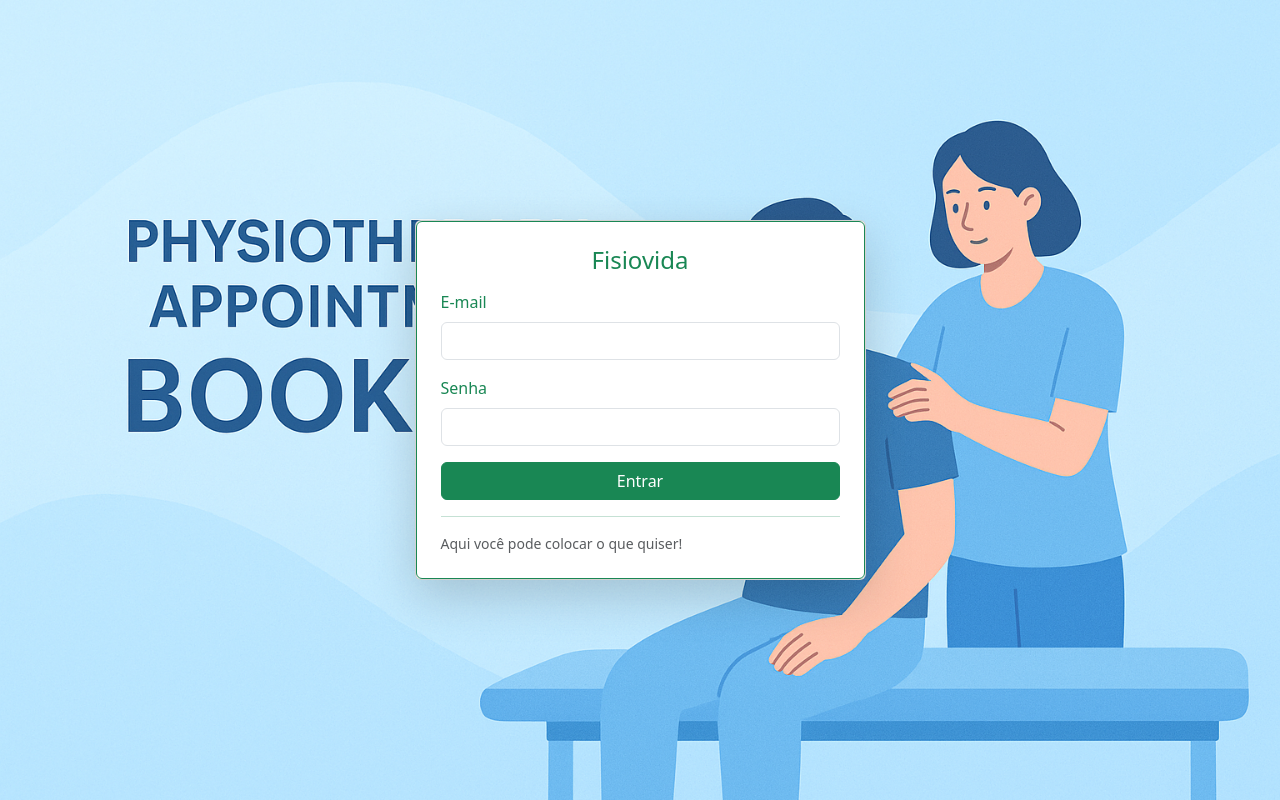
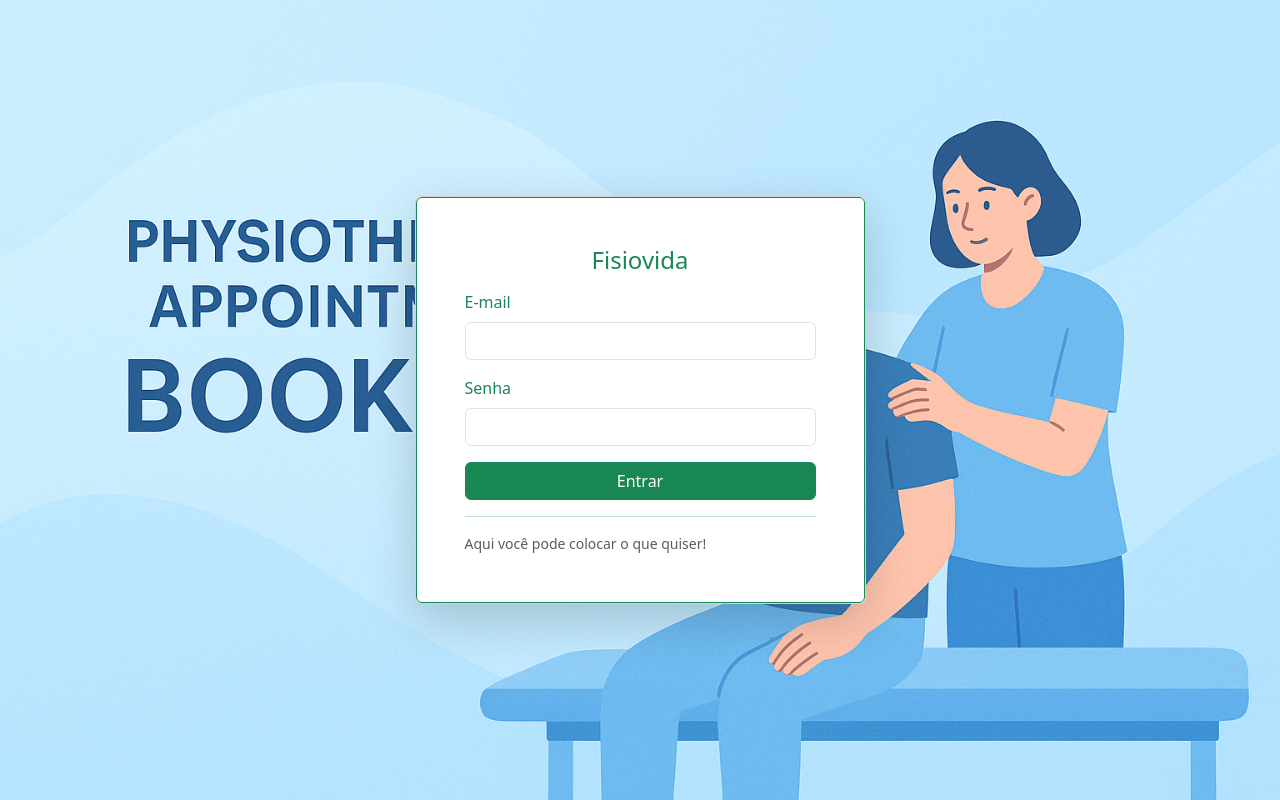
Before and after one commit to MiguelJunio1707/Trabalho-fisiovida, a PHP site: page /seu-projeto/index.php in a window 1280 px wide. Run offline with PHP 8.4, Linux system fonts and the light colour scheme.

Commit message:
terceiro commit

```diff
--- a/index.php
+++ b/index.php
@@ -30,7 +30,7 @@ if (isset($_SESSION['user_id'])) {
     <div class="row justify-content-center">
       <div class="col-md-5">
         <div class="card shadow-lg">
-          <div class="card-body p-4 text-success card border-success">
+          <div class="card-body p-5 text-success card border-success">
             <h1 class="h4 mb-3 text-center text-success">Fisiovida</h1>
             <?php if (!empty($_GET['error'])): ?>
               <div class="alert alert-danger py-2"><?php echo htmlspecialchars($_GET['error']); ?></div>
```
